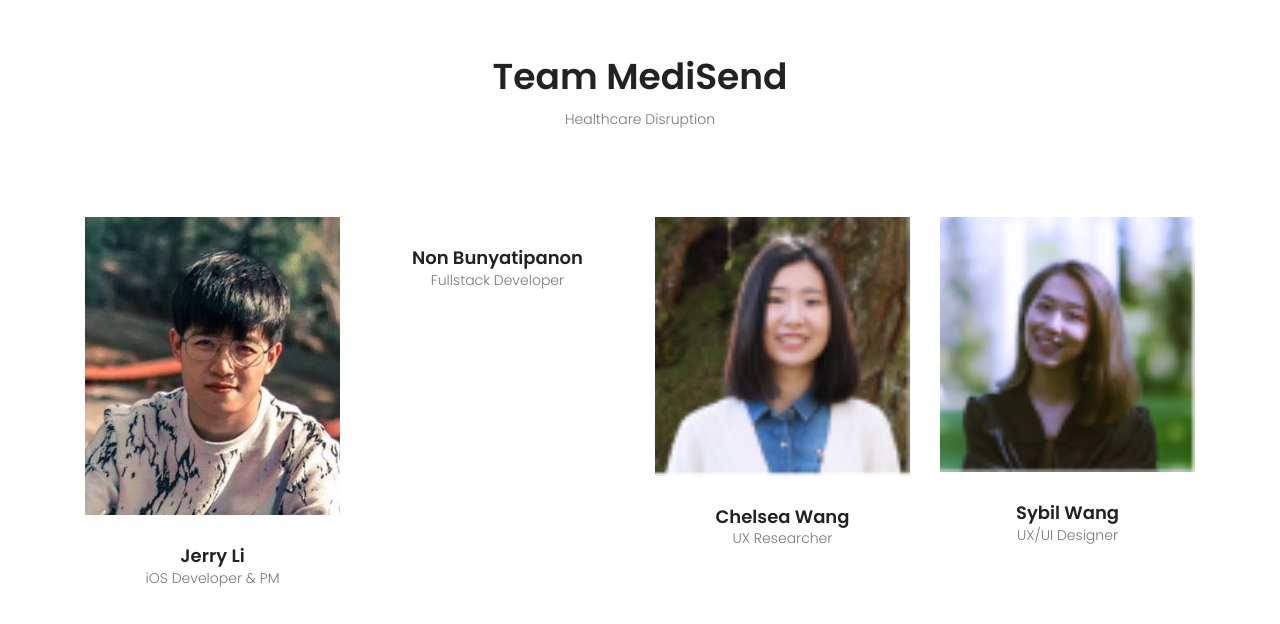
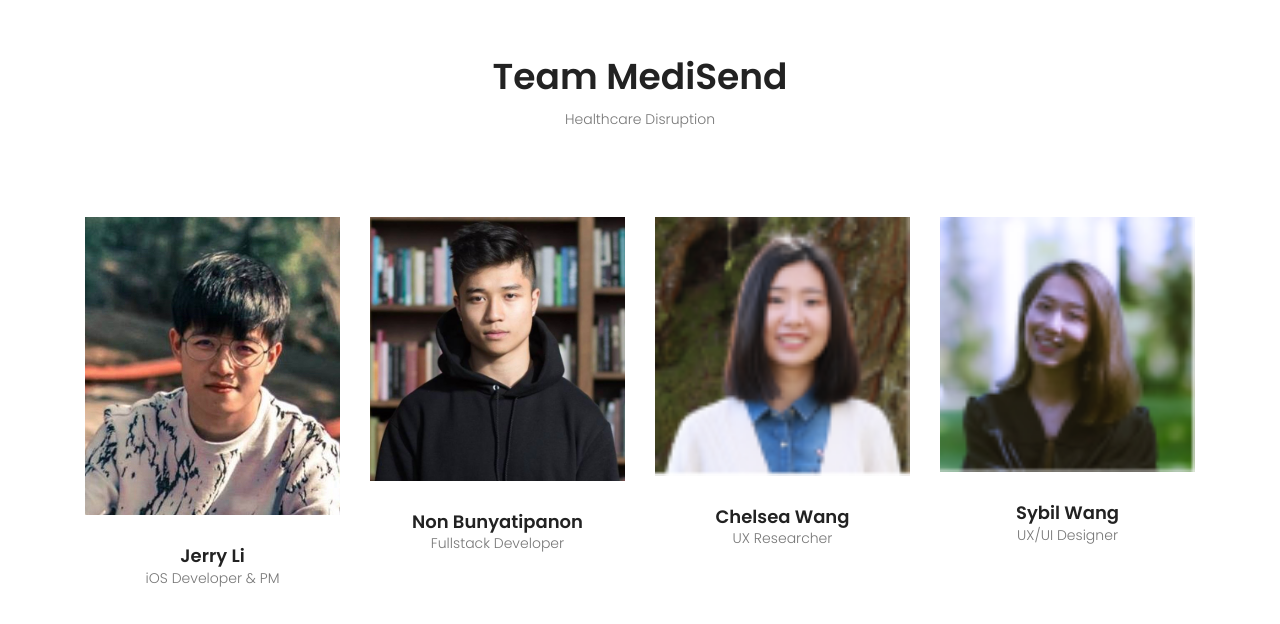
Before and after one commit to Nonj/MediSend, a website: page index.html in a window 1280 px wide. Shown: the part 2140-2764 px from the top of the page. Drawn offline with nearby package versions, Linux system fonts and the light colour scheme; files whose address does not match are found by name.

Commit message:
add non face

```diff
--- a/index.html
+++ b/index.html
@@ -181,7 +181,7 @@
 				</div>
 				<div class="col-sm-3">
 					<div class="thumb">
-						<img class="img-fluid" src="img/nb.png" alt="">
+						<img class="img-fluid" src="./img/team/nb.png" alt="">
 						<div class="align-items-center justify-content-center d-flex">
 							<a href="https://www.linkedin.com/in/nonnyb/">
 								<i class="fa fa-linkedin"></i>
```
